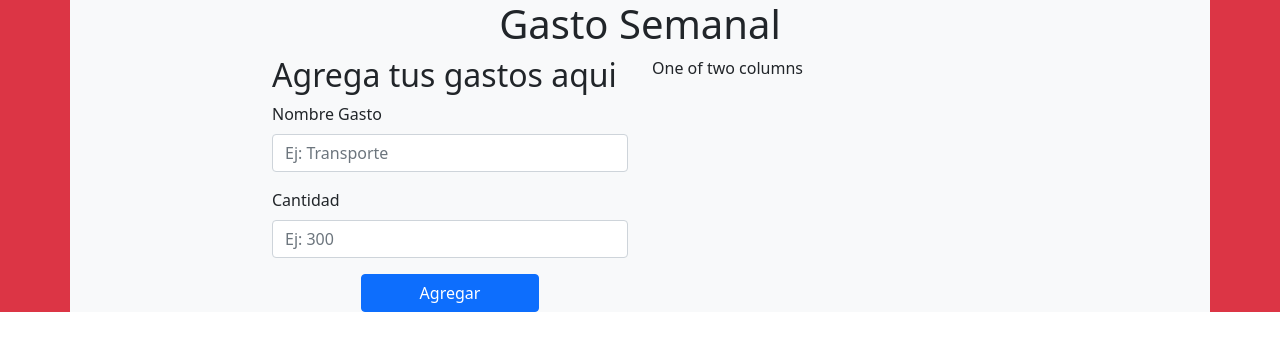
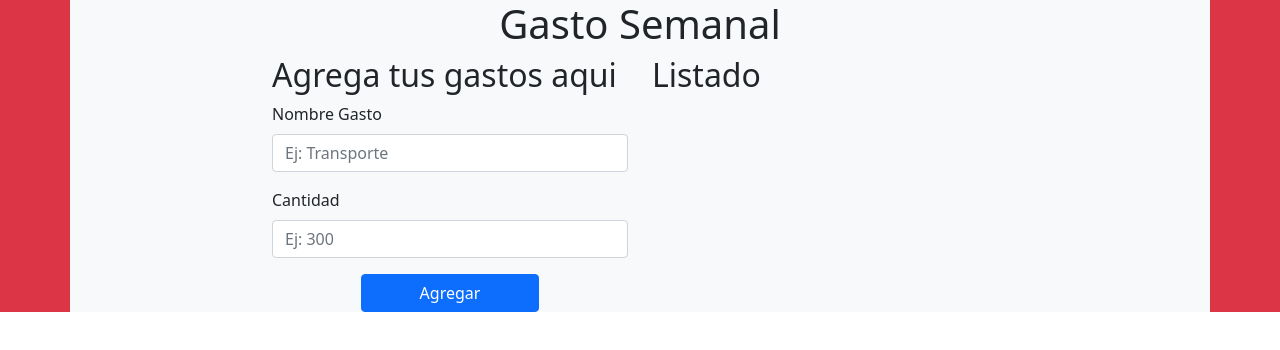
Before and after one commit to tomaslm3/Presupuesto-semanal, a React (Create React App) app: page / in a window 1280 px wide. Shown: the top 350 px of the page. Built offline with nearby package versions, Linux system fonts and the light colour scheme.

Commit message:
component list

```diff
--- /dev/null
+++ b/src/components/list/List.js
@@ -0,0 +1,12 @@
+import React from "react";
+
+function List( {cost} ) {
+    return (
+        <div>
+            <h2>Listado</h2>
+            {console.log(cost)}
+        </div>
+    )
+}
+
+export default List;
--- a/src/containers/app/App.js
+++ b/src/containers/app/App.js
@@ -1,6 +1,8 @@
 import React, { useState } from "react";
 import Header from "../../components/header/Header";
 import FormSpend from '../../components/form/Form'
+import List from "../../components/list/List";
+
 function App() {
   const [costs, setCosts] = useState({
     budget: '',
@@ -12,9 +14,8 @@ function App() {
   const addSpend = (spend) => {
     const cost = {...costs.cost};
     cost[`gasto${Date.now()}`] = spend;
-    console.log(cost)
+    // console.log(cost)
     setCosts({
-      ...costs,
       cost
     })
   }
@@ -37,7 +38,9 @@ function App() {
               />
             </div>
             <div className="col-4">
-              One of two columns
+              <List
+                cost = {costs.cost}
+              />
             </div>
         </div>
 
```
